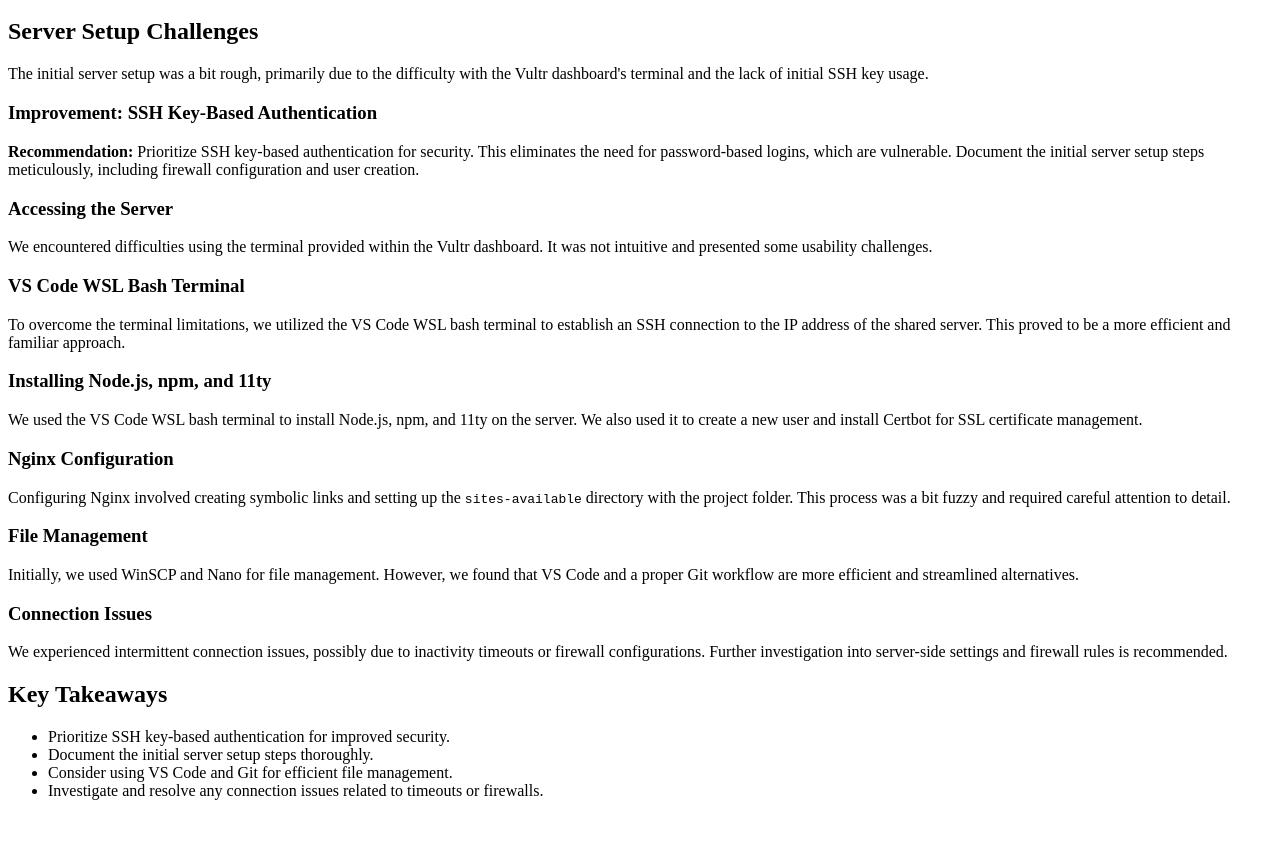
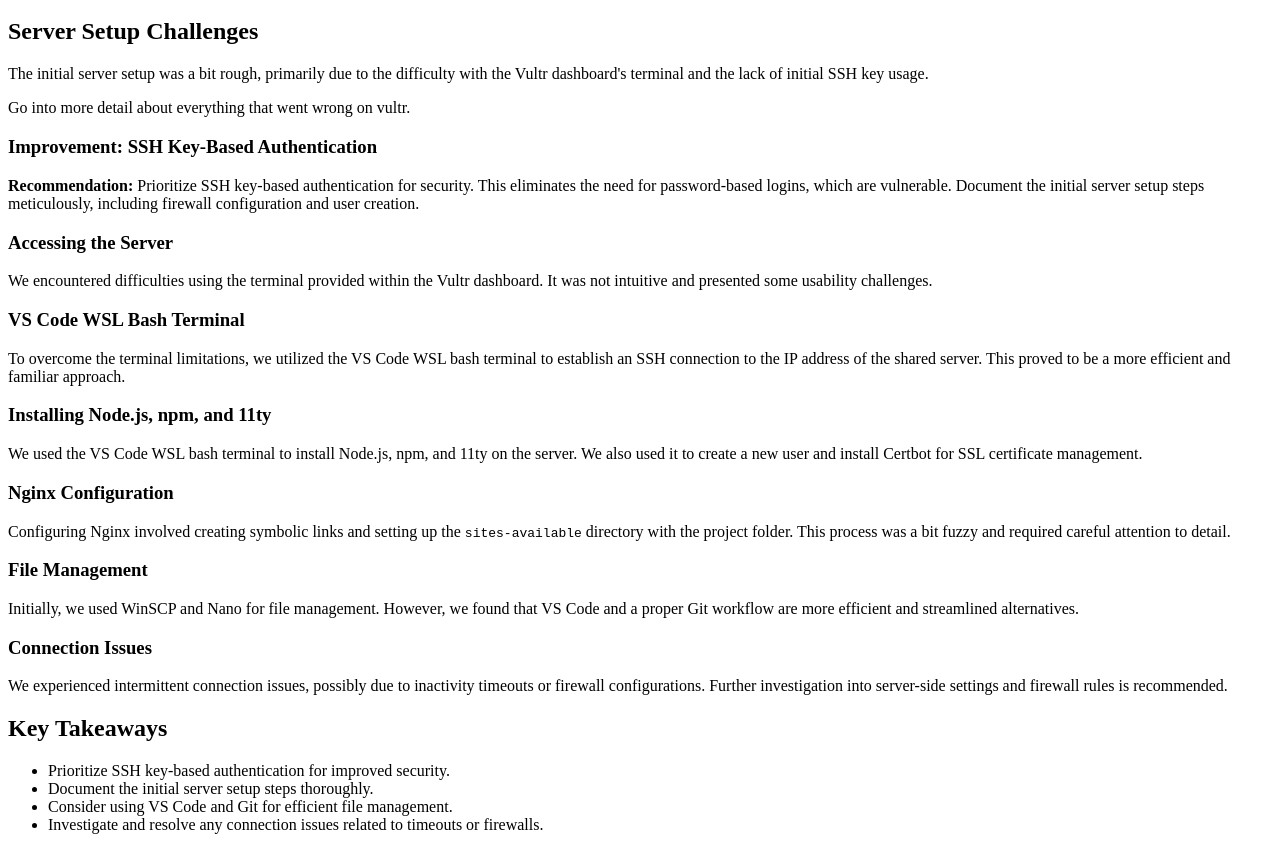
Before and after one commit to Lbridges/prespedro-portfolio, an Eleventy site: page src/docs/server-setup-doc.njk in a window 1280 px wide. Shown: the part 48-898 px from the top of the page. Before the commit the page ends 864 px from the top, so only its background shows below. Built offline with nearby package versions, Linux system fonts and the light colour scheme; Eleventy itself is replaced by a stand-in of ours; files that its build step writes are made by us from their sources.

Commit message:
Update server-setup-doc.njk

```diff
--- a/src/docs/server-setup-doc.njk
+++ b/src/docs/server-setup-doc.njk
@@ -14,6 +14,8 @@
 <h2>Server Setup Challenges</h2>
 
 <p>The initial server setup was a bit rough, primarily due to the difficulty with the Vultr dashboard's terminal and the lack of initial SSH key usage.</p>
+
+<p>Go into more detail about everything that went wrong on vultr. </p>
 
 <h3>Improvement: SSH Key-Based Authentication</h3>
 
```
